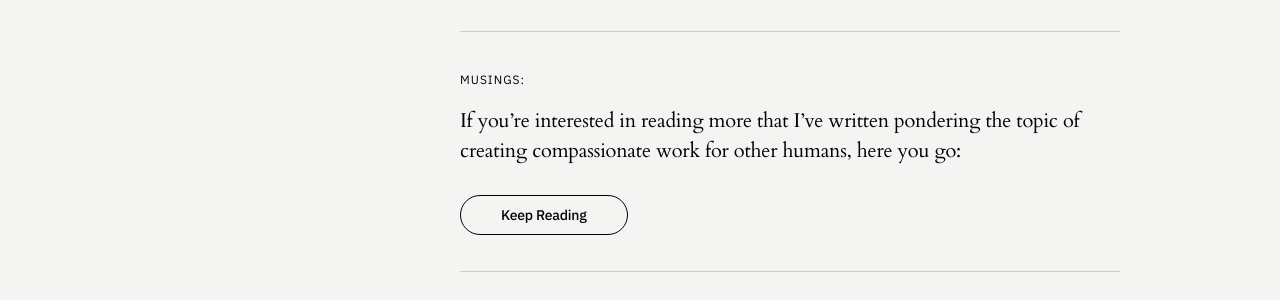
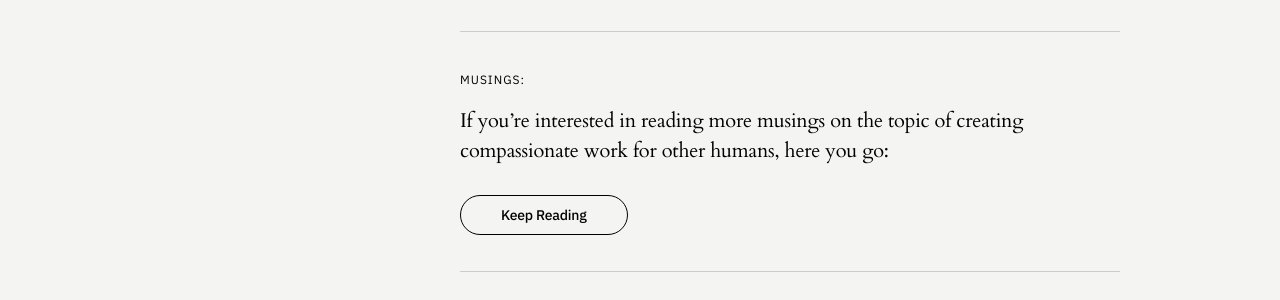
Before and after one commit to jeremydcherry/jeremydcherry.github.io, a Jekyll site: the page built from content/brands.md, in a window 1280 px wide. Shown: the part 1134-1434 px from the top of the page. Built offline with Jekyll 4.4.1, drawn with Linux system fonts in a browser that asks for light colours.

Commit message:
Updated copy on Brands

```diff
--- a/content/brands.md
+++ b/content/brands.md
@@ -38,7 +38,7 @@ Brands must be symbolic, sewing harmony amongst diversity.
 
 #### Musings:
 
-If you're interested in reading more that I've written pondering the topic of creating compassionate work for other humans, here you go:
+If you're interested in reading more musings on the topic of creating compassionate work for other humans, here you go:
 
 <a href="/writing" class="btn_secondary">Keep Reading</a>
 
```
